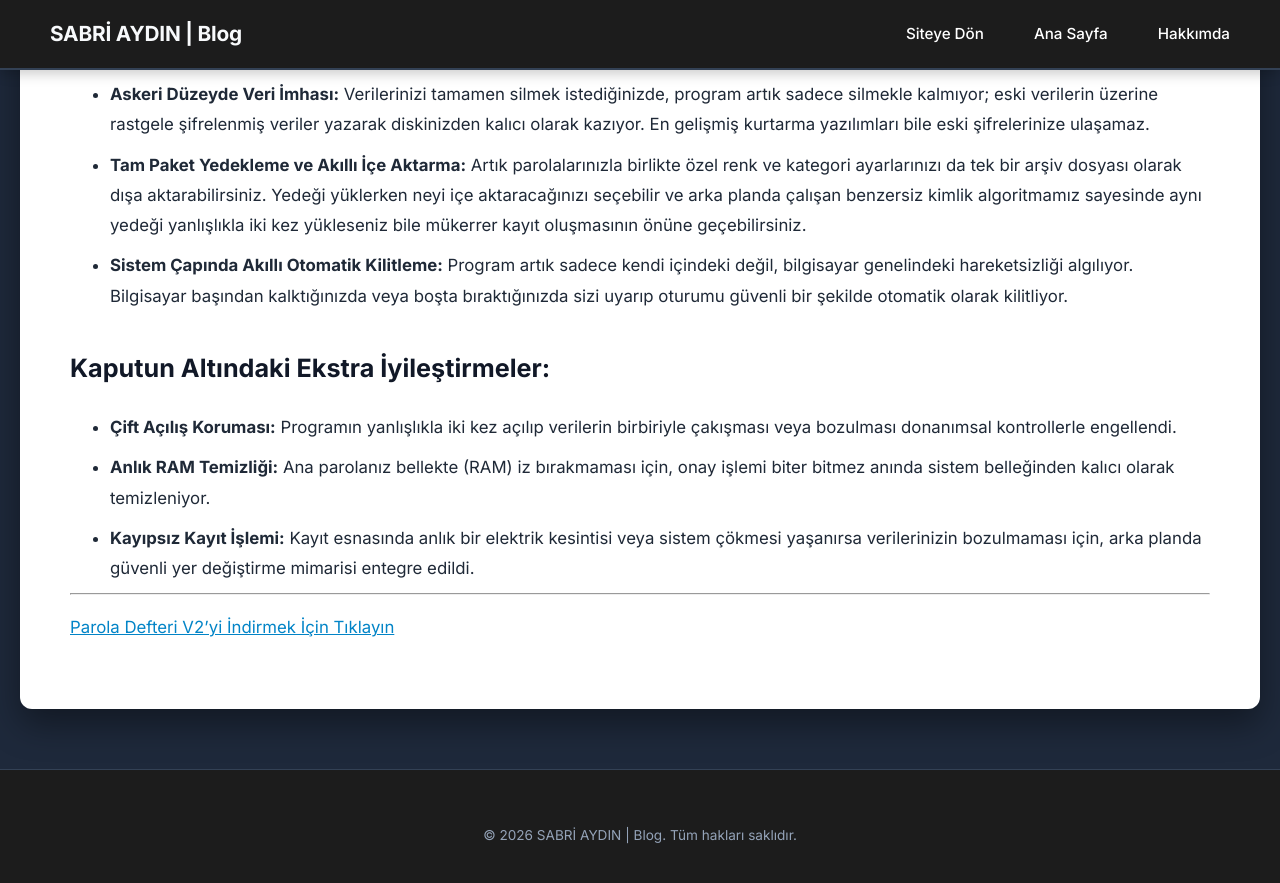
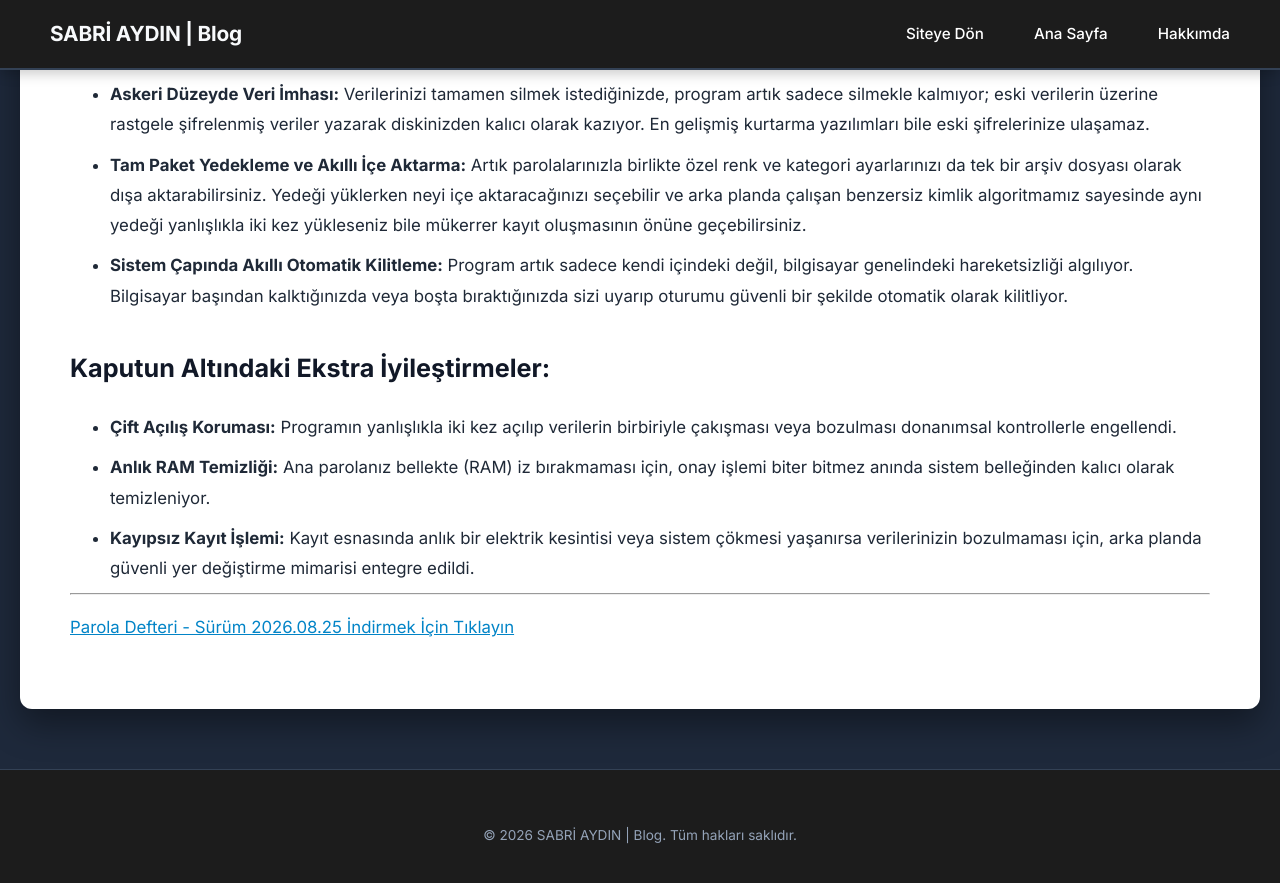
Before and after one commit to sabriaydin/blog, a Jekyll site: the page built from _posts/2026-08-24-parola-defteri-guncelleme.md, in a window 1280 px wide and 900 px high, scrolled down 551 px. Shown: the top 883 px of the window. Built offline with Jekyll 4.4.1, drawn with Linux system fonts in a browser that asks for light colours.

Commit message:
Update 2026-08-24-parola-defteri-guncelleme.md

```diff
--- a/_posts/2026-08-24-parola-defteri-guncelleme.md
+++ b/_posts/2026-08-24-parola-defteri-guncelleme.md
@@ -21,4 +21,4 @@ Yeni güncellemeyle Parola Defteri, verilerinizi koruyan dijital bir kaleye dön
 
 ---
 
-[Parola Defteri V2'yi İndirmek İçin Tıklayın](https://ornek-baglanti-adresi.com/indir)
+[Parola Defteri - Sürüm 2026.08.25 İndirmek İçin Tıklayın](https://ornek-baglanti-adresi.com/indir)
```
